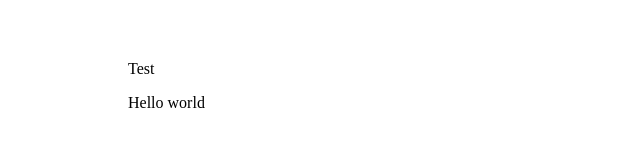
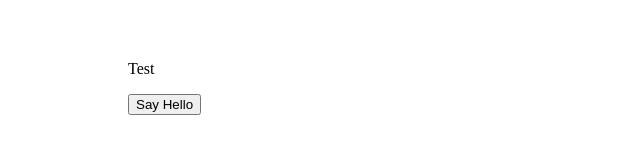
Before and after one commit to emmaremy/volcano-js, a plain HTML site: page index.html in a window 1280 px wide. Shown: the whole page, without its empty margins (0-640 px from the left). Drawn offline with Linux system fonts and the light colour scheme.

Commit message:
another test

```diff
--- a/index.html
+++ b/index.html
@@ -3,9 +3,10 @@
 <head>
 <title>Volcano Explorer</title>
 <link rel="stylesheet" type="text/css" href="/style.css">
+<script type="text/javascript" src="volcano.js"></script>
 </head>
 
 <body>
 <p>Test</p>
-<script type="text/javascript" src="volcano.js"></script>
+<input type="button" onclick="sayHello()" value="Say Hello" />
 </body>
--- a/volcano.js
+++ b/volcano.js
@@ -1 +1,3 @@
-document.write("Hello world")
+function sayHello() {
+    alert("Hello world")
+}
```
